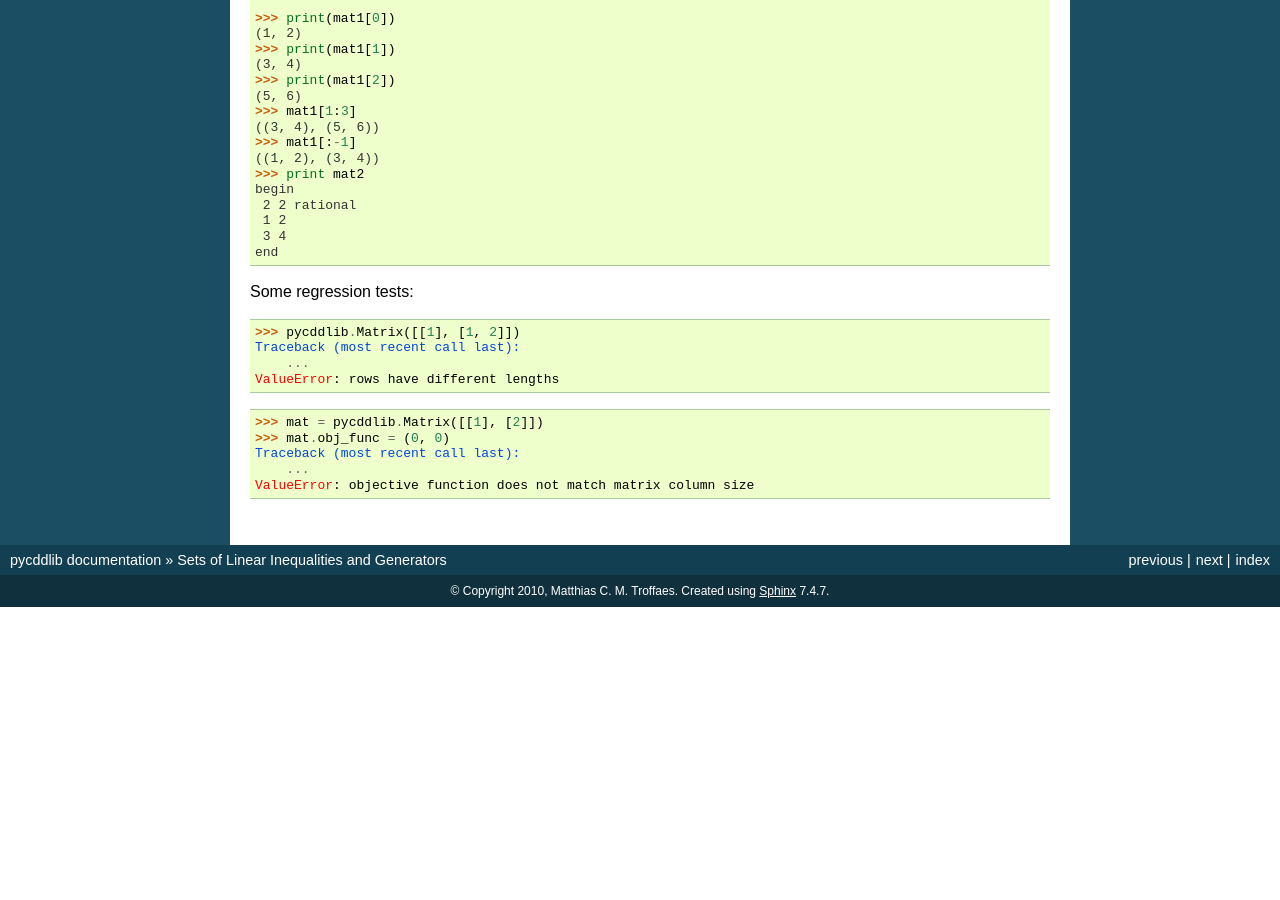
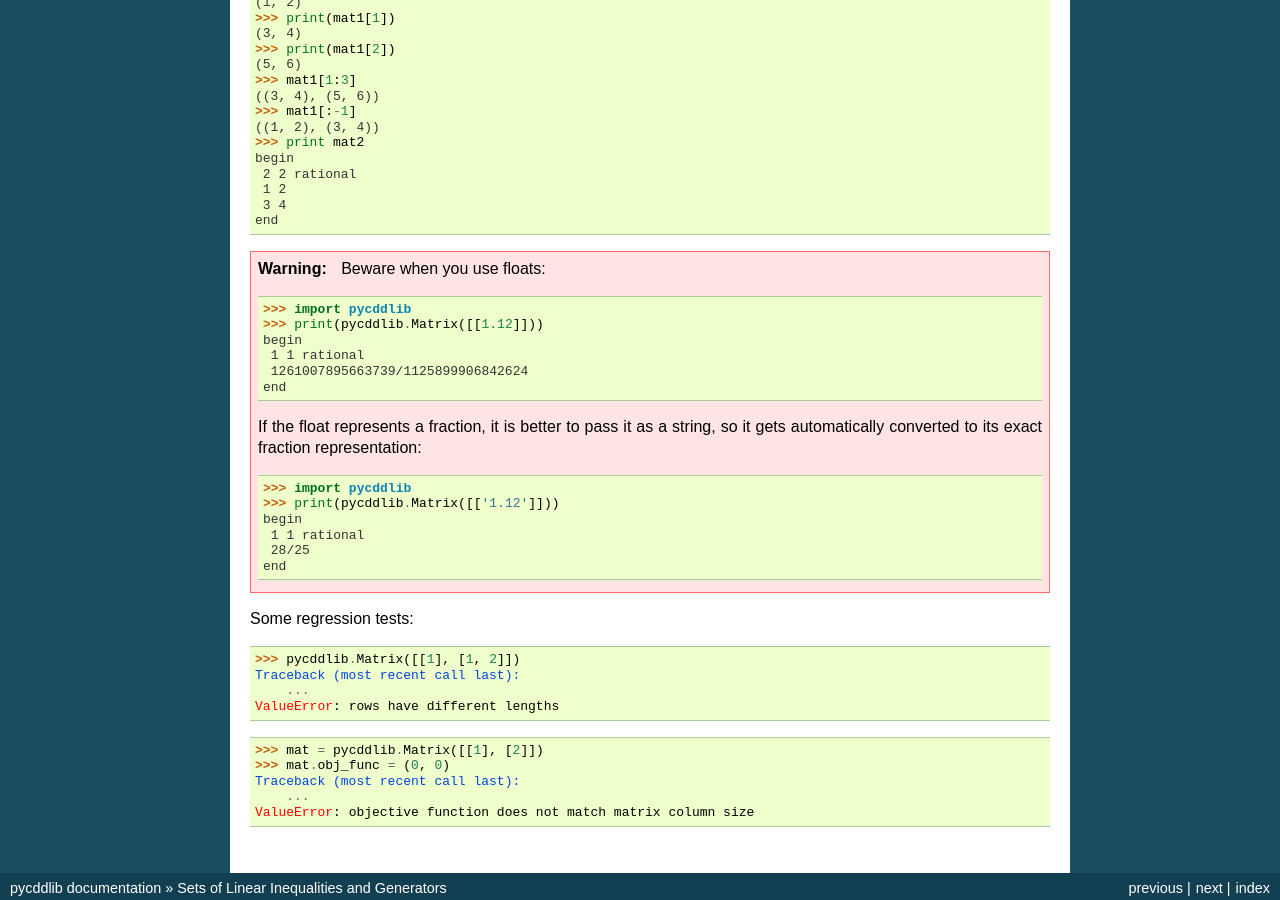
Before and after one commit to mcmtroffaes/pycddlib, a Sphinx documentation site: the page built from docs/matrix.rst, in a window 1280 px wide and 900 px high, scrolled down 1803 px. Built offline with Sphinx 7.4.7, drawn with Linux system fonts in a browser that asks for light colours; formulas are drawn with MathJax 3; the version number could not be read and is left out; before the commit the page ends 2410 px from its top, so only the background shows below that.

Commit message:
Removed trailing newlines in __str__ methods, added warning about float to fraction conversion.

```diff
--- a/docs/linprog.rst
+++ b/docs/linprog.rst
@@ -39,7 +39,6 @@ begin
 end
 maximize
  0 3 4
-<BLANKLINE>
 >>> print(mat.obj_func)
 (0, 3, 4)
 >>> lp = pycddlib.LinProg(mat)
--- a/docs/matrix.rst
+++ b/docs/matrix.rst
@@ -33,7 +33,6 @@ begin
  1 2
  3 4
 end
-<BLANKLINE>
 >>> mat1.row_size
 2
 >>> mat1.col_size
@@ -57,7 +56,6 @@ begin
  3 4
  5 6
 end
-<BLANKLINE>
 >>> print(mat1[0])
 (1, 2)
 >>> print(mat1[1])
@@ -74,7 +72,28 @@ begin
  1 2
  3 4
 end
-<BLANKLINE>
+
+.. warning::
+
+   Beware when you use floats:
+
+   >>> import pycddlib
+   >>> print(pycddlib.Matrix([[1.12]]))
+   begin
+    1 1 rational
+    1261007895663739/1125899906842624
+   end
+
+   If the float represents a fraction, it is better to pass it as a
+   string, so it gets automatically converted to its exact fraction
+   representation:
+
+   >>> import pycddlib
+   >>> print(pycddlib.Matrix([['1.12']]))
+   begin
+    1 1 rational
+    28/25
+   end
 
 Some regression tests:
 
--- a/docs/polyhedron.rst
+++ b/docs/polyhedron.rst
@@ -32,7 +32,6 @@ begin
  0 1 0 0
  0 0 1 0
 end
-<BLANKLINE>
 >>> ext = poly.get_generators()
 >>> print(ext)
 V-representation
@@ -44,7 +43,6 @@ begin
  1 0 2 0
  0 0 0 1
 end
-<BLANKLINE>
 >>> print(ext.lin_set) # note: first row is 0, so fourth row is 3
 frozenset([3])
 
@@ -62,7 +60,6 @@ begin
  1 1 0
  1 0 1
 end
-<BLANKLINE>
 >>> print(pycddlib.Polyhedron(mat).get_generators())
 V-representation
 begin
@@ -72,7 +69,6 @@ begin
  1 -1 7/3
  1 7/3 7/3
 end
-<BLANKLINE>
 >>> # add an equality and an inequality
 >>> mat.extend([[7, 1, -3]], linear=True)
 >>> mat.extend([[7, -3, 1]])
@@ -88,7 +84,6 @@ begin
  7 1 -3
  7 -3 1
 end
-<BLANKLINE>
 >>> print(pycddlib.Polyhedron(mat).get_generators())
 V-representation
 begin
@@ -96,4 +91,3 @@ begin
  1 -1 2
  1 0 7/3
 end
-<BLANKLINE>
```
Also changed, not shown: 2 other files.
